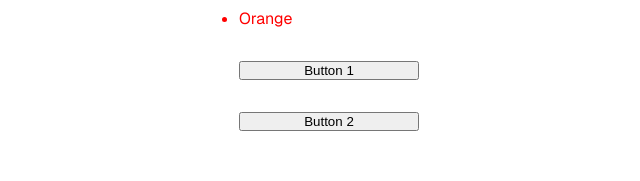
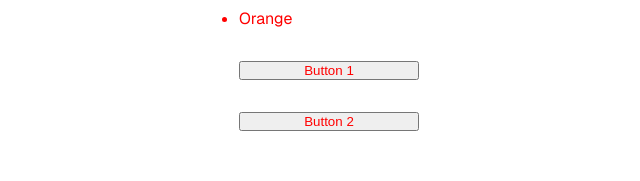
Before and after one commit to Project-NexTech/Website-Beta, a Next.js app: page / in a window 1280 px wide. Shown: the part 436-617 px from the top of the page, without its empty margins (311-951 px from the left). Built offline with nearby package versions, Linux system fonts and the light colour scheme.

Commit message:
Experimenting with clsx

```diff
--- a/src/app/page.module.css
+++ b/src/app/page.module.css
@@ -166,3 +166,11 @@ a.secondary {
     filter: invert();
   }
 }
+
+.redButton {
+  color: red;
+}
+
+.greenButton {
+  color: darkgreen;
+}
--- a/src/app/page.tsx
+++ b/src/app/page.tsx
@@ -3,6 +3,7 @@ import Image from "next/image";
 import Link from 'next/link'
 import styles from "./page.module.css";
 import { useState } from 'react';
+import clsx from 'clsx';
 
 // This is the "index" file
 
@@ -36,7 +37,13 @@ export default function Home() {
       alert('You clicked me ' + JSON.stringify(count) + ' times!');
     }
     return (
-      <button onClick={handleClick}>Button {num}</button>
+      <button className={clsx(
+        {
+          [styles.redButton]: count <= 5,
+          [styles.greenButton]: count > 5,
+        }
+      )} onClick={handleClick}>Button {num}</button>
+      // square brackets are another weird javascript thing, curly brackets create a ton of errors because they get evaluated as strings instead of variables for some reason
     );
 }
 
```
Also changed, not shown: package.json (+5 -4 lines), 1 other file (tests, documents, lock files or other folders).
